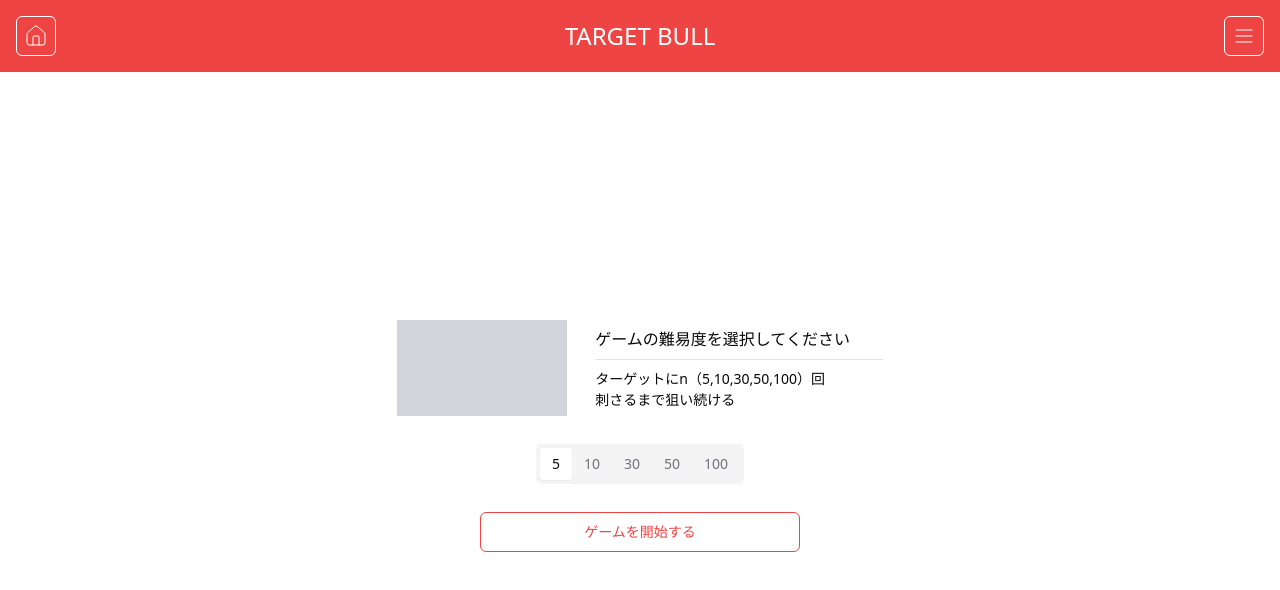
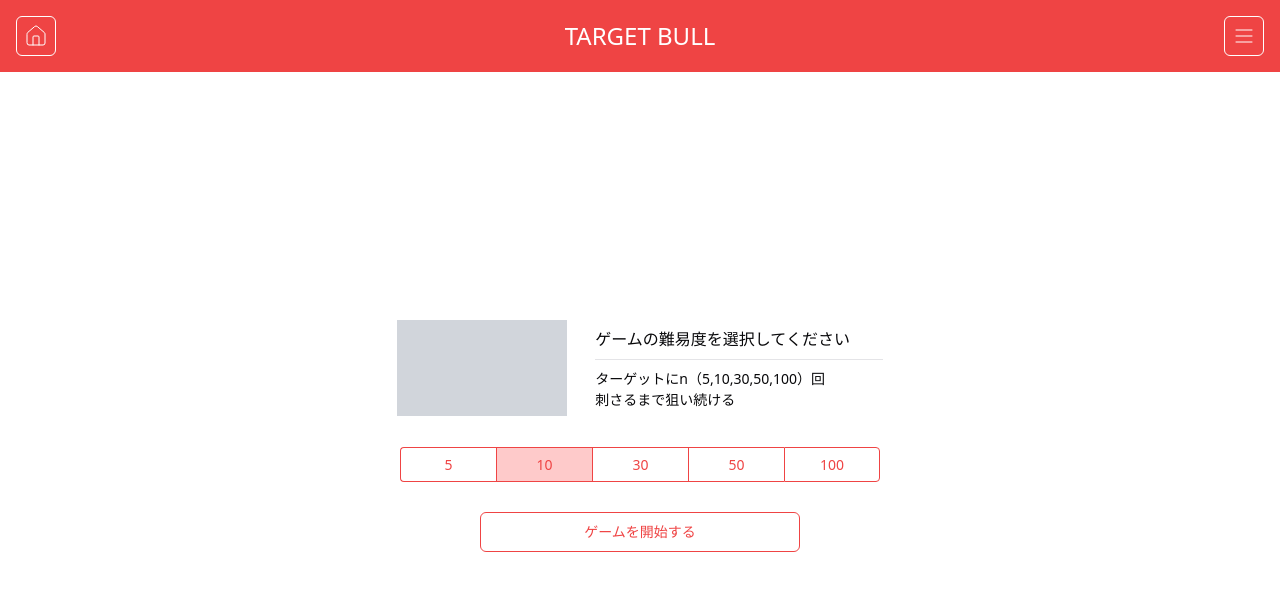
Before and after one commit to RuiOkazaki/dartsroutine, a Next.js app: page /game/configure in a window 1280 px wide. Shown: the top 590 px of the page. Built offline with nearby package versions, Linux system fonts and the light colour scheme.

Commit message:
feat: 難易度選択タブコンポーネントを作成

```diff
--- a/src/page/game-configure/index.tsx
+++ b/src/page/game-configure/index.tsx
@@ -2,13 +2,17 @@
 
 import { pagesPath } from '@/shared/libs/pathpida/$path';
 import { Button } from '@/shared/ui/button';
-import { Tabs, TabsList, TabsTrigger } from '@/shared/ui/tabs';
 import { Typography } from '@/shared/ui/typography';
 import { GameHeader } from '@/widget/game-header';
 import { HomeIcon, MenuIcon } from 'lucide-react';
 import Link from 'next/link';
 import { useSearchParams } from 'next/navigation';
 import { useState } from 'react';
+import {
+  DifficultySelectorTabs,
+  DifficultySelectorTabsList,
+  DifficultySelectorTabsTrigger,
+} from './ui/difficulty-selector-tabs';
 
 export type Query = {
   game_name: 'target-bull' | 'cr-number';
@@ -19,7 +23,7 @@ const DIFFICULTY = ['5', '10', '30', '50', '100'] as const;
 // TODO: ゲームモードによって色を変更する
 export default function Game() {
   const [selectedDifficulty, setSelectedDifficulty] =
-    useState<(typeof DIFFICULTY)[number]>('5');
+    useState<(typeof DIFFICULTY)[number]>('10');
 
   const query = useSearchParams();
   // TODO: query.get を型安全にする
@@ -71,19 +75,19 @@ export default function Game() {
               </Typography>
             </div>
           </div>
-          <Tabs value={selectedDifficulty}>
-            <TabsList>
+          <DifficultySelectorTabs value={selectedDifficulty}>
+            <DifficultySelectorTabsList>
               {DIFFICULTY.map(level => (
-                <TabsTrigger
+                <DifficultySelectorTabsTrigger
                   key={level}
                   value={level}
                   onClick={() => setSelectedDifficulty(level)}
                 >
                   {level}
-                </TabsTrigger>
+                </DifficultySelectorTabsTrigger>
               ))}
-            </TabsList>
-          </Tabs>
+            </DifficultySelectorTabsList>
+          </DifficultySelectorTabs>
           <Button
             variant='outline'
             className='w-80 border-red-500 text-red-500 hover:bg-red-500 hover:text-white'
--- /dev/null
+++ b/src/page/game-configure/ui/difficulty-selector-tabs/difficulty-selector-tabs.tsx
@@ -0,0 +1,47 @@
+'use client';
+
+import * as TabsPrimitive from '@radix-ui/react-tabs';
+import * as React from 'react';
+
+import { cn } from '@/shared/libs/shadcn/utils';
+import { Typography } from '@/shared/ui/typography';
+
+const DifficultySelectorTabs = TabsPrimitive.Root;
+
+const DifficultySelectorTabsList = React.forwardRef<
+  React.ElementRef<typeof TabsPrimitive.List>,
+  React.ComponentPropsWithoutRef<typeof TabsPrimitive.List>
+>(({ className, ...props }, ref) => (
+  <TabsPrimitive.List
+    ref={ref}
+    className={cn(
+      'inline-flex h-10 items-center justify-center bg-transparent p-1 text-red-500',
+      className,
+    )}
+    {...props}
+  />
+));
+DifficultySelectorTabsList.displayName = TabsPrimitive.List.displayName;
+
+const DifficultySelectorTabsTrigger = React.forwardRef<
+  React.ElementRef<typeof TabsPrimitive.Trigger>,
+  React.ComponentPropsWithoutRef<typeof TabsPrimitive.Trigger>
+>(({ className, ...props }, ref) => (
+  <TabsPrimitive.Trigger
+    ref={ref}
+    className={cn(
+      'inline-flex w-24 items-center justify-center whitespace-nowrap border-red-500 border-t border-b border-l px-3 py-1.5 font-medium text-sm ring-offset-red-500 transition-all disabled:pointer-events-none last:rounded-r first:rounded-l last:border-r data-[state=active]:bg-red-200 data-[state=active]:text-red-500 disabled:opacity-50 focus-visible:outline-none focus-visible:ring-2 focus-visible:ring-ring focus-visible:ring-offset-2',
+      className,
+    )}
+    {...props}
+  >
+    <Typography variant='body-m'>{props.children}</Typography>
+  </TabsPrimitive.Trigger>
+));
+DifficultySelectorTabsTrigger.displayName = TabsPrimitive.Trigger.displayName;
+
+export {
+  DifficultySelectorTabs,
+  DifficultySelectorTabsList,
+  DifficultySelectorTabsTrigger,
+};
--- /dev/null
+++ b/src/page/game-configure/ui/difficulty-selector-tabs/index.ts
@@ -0,0 +1 @@
+export * from './difficulty-selector-tabs';
```
